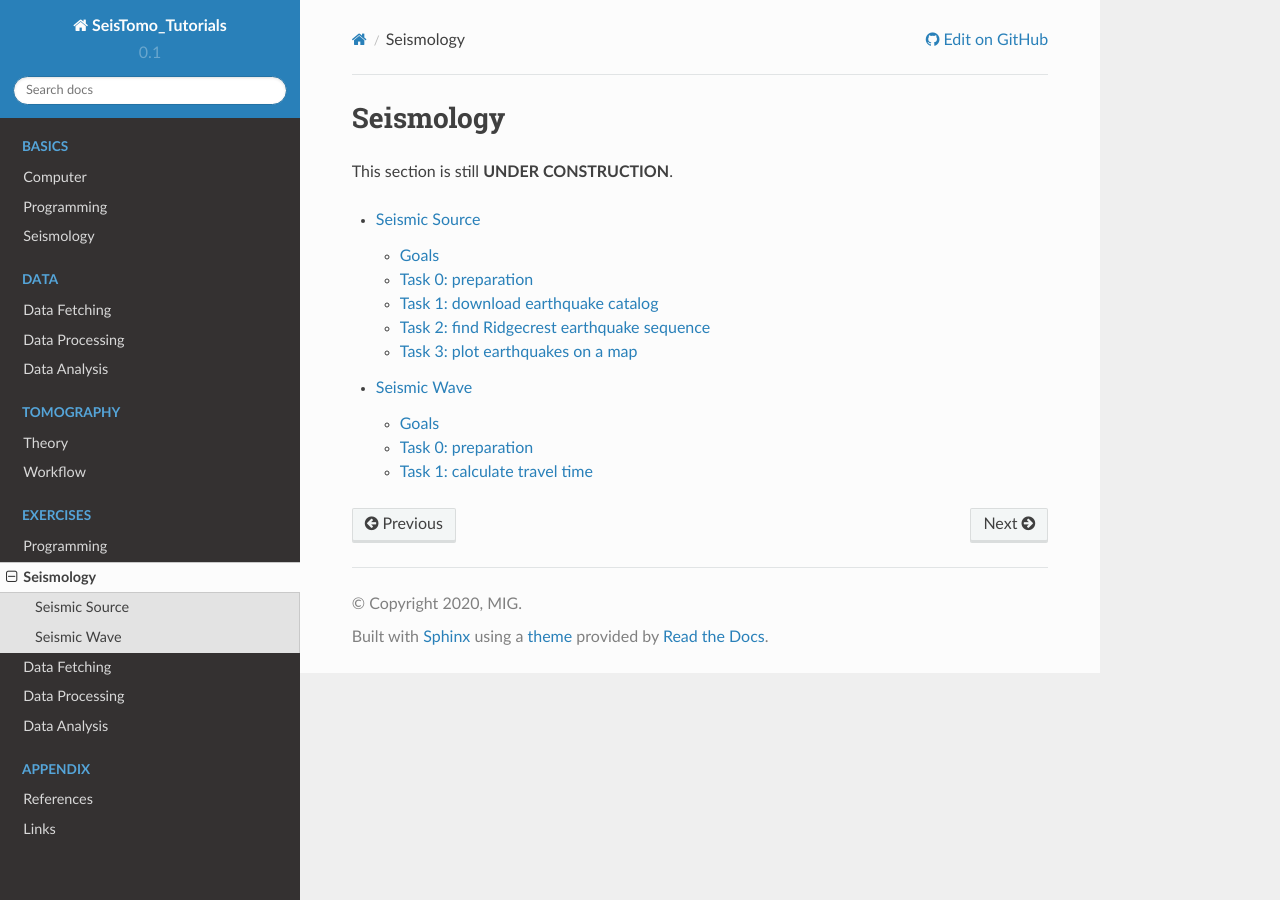
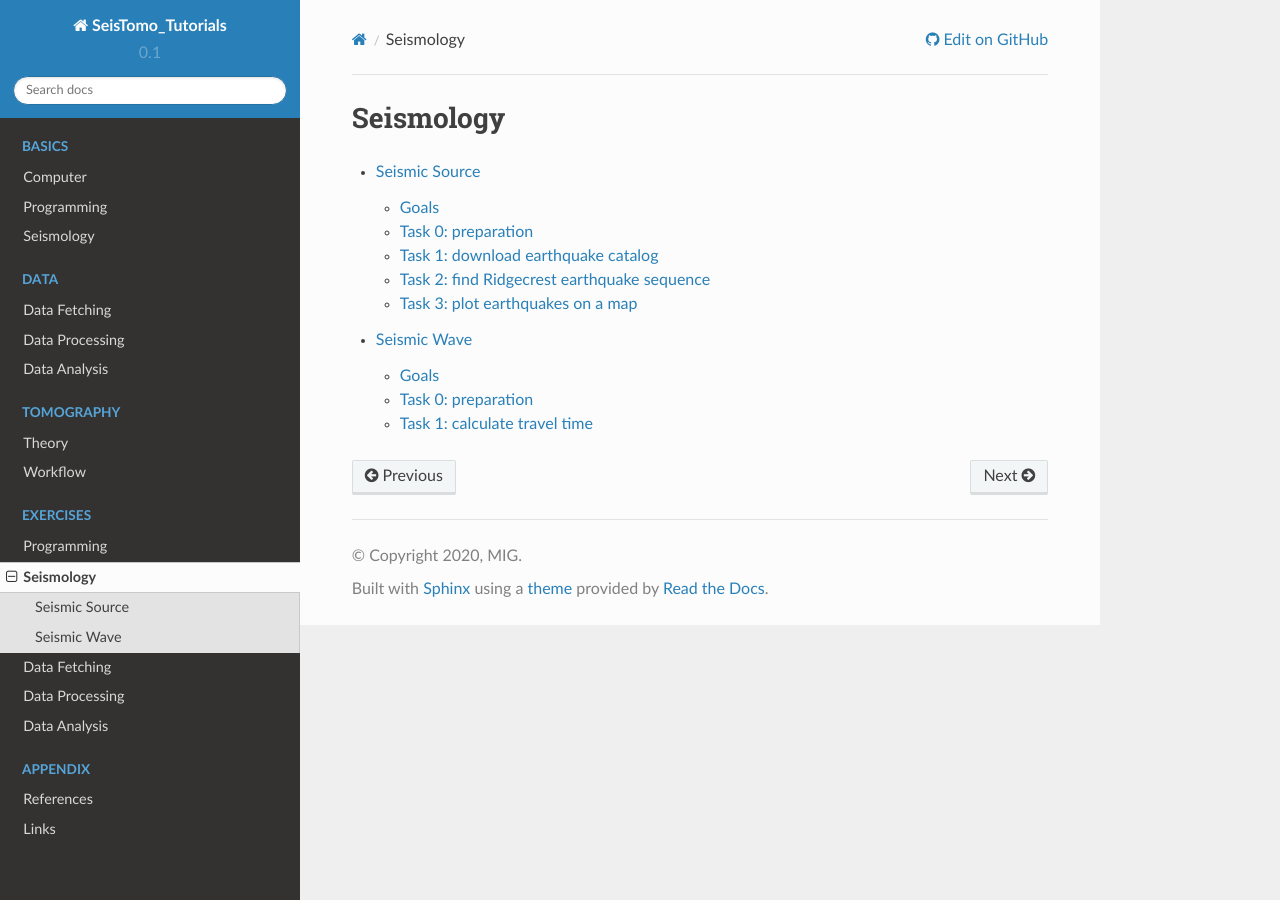
Before and after one commit to MIGG-NTU/SeisTomo_Tutorials, a Sphinx documentation site: the page built from source/exercises/seismology/index.rst, in a window 1280 px wide. Built offline with Sphinx 7.4.7 and the Read the Docs theme 2.0.0, drawn with Linux system fonts in a browser that asks for light colours.

Commit message:
Update index.rst (#63)

```diff
--- a/source/exercises/seismology/index.rst
+++ b/source/exercises/seismology/index.rst
@@ -1,7 +1,6 @@
 Seismology
 ==========
 
-This section is still **UNDER CONSTRUCTION**.
 
 .. toctree::
 
```
